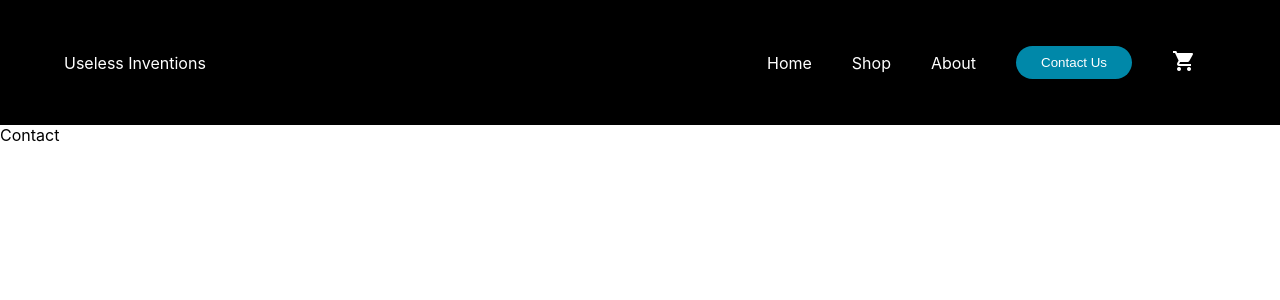
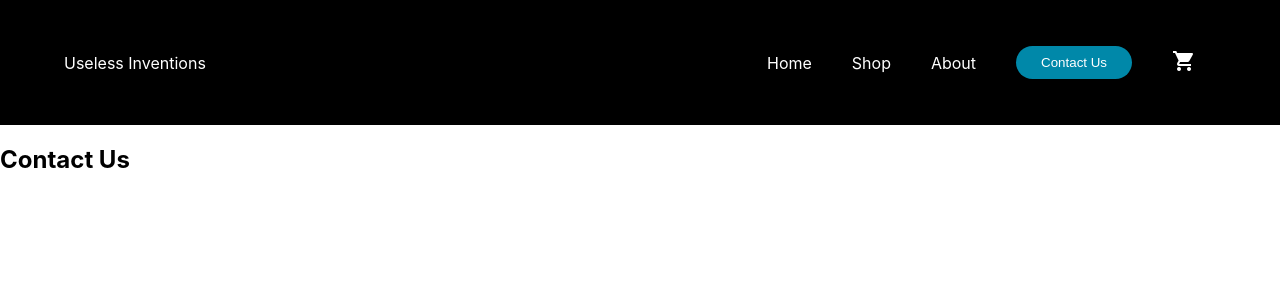
Before and after one commit to wise-guru/shopping-cart, a React (Create React App) app: page /contact in a window 1280 px wide. Shown: the top 300 px of the page. Built offline with nearby package versions, Linux system fonts and the light colour scheme.

Commit message:
Add heading

```diff
--- a/src/components/Contact.js
+++ b/src/components/Contact.js
@@ -1,8 +1,8 @@
 function Contact() {
   return (
-    <div>
-      <div>Contact</div>
-    </div>
+    <section>
+      <h1>Contact Us</h1>
+    </section>
   );
 }
 
```
